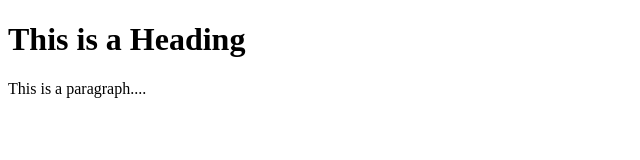
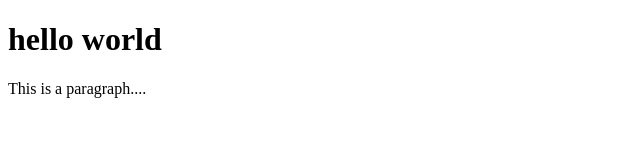
Before and after one commit to solawit/playwright101, a plain HTML site: page index.html in a window 1280 px wide. Shown: the whole page, without its empty margins (0-640 px from the left). Drawn offline with Linux system fonts and the light colour scheme.

Commit message:
new user

```diff
--- a/index.html
+++ b/index.html
@@ -5,7 +5,7 @@
 </head>
 <body>
 
-<h1>This is a Heading</h1>
+<h1>hello world</h1>
 <p>This is a paragraph....</p>
 
 </body>
```
